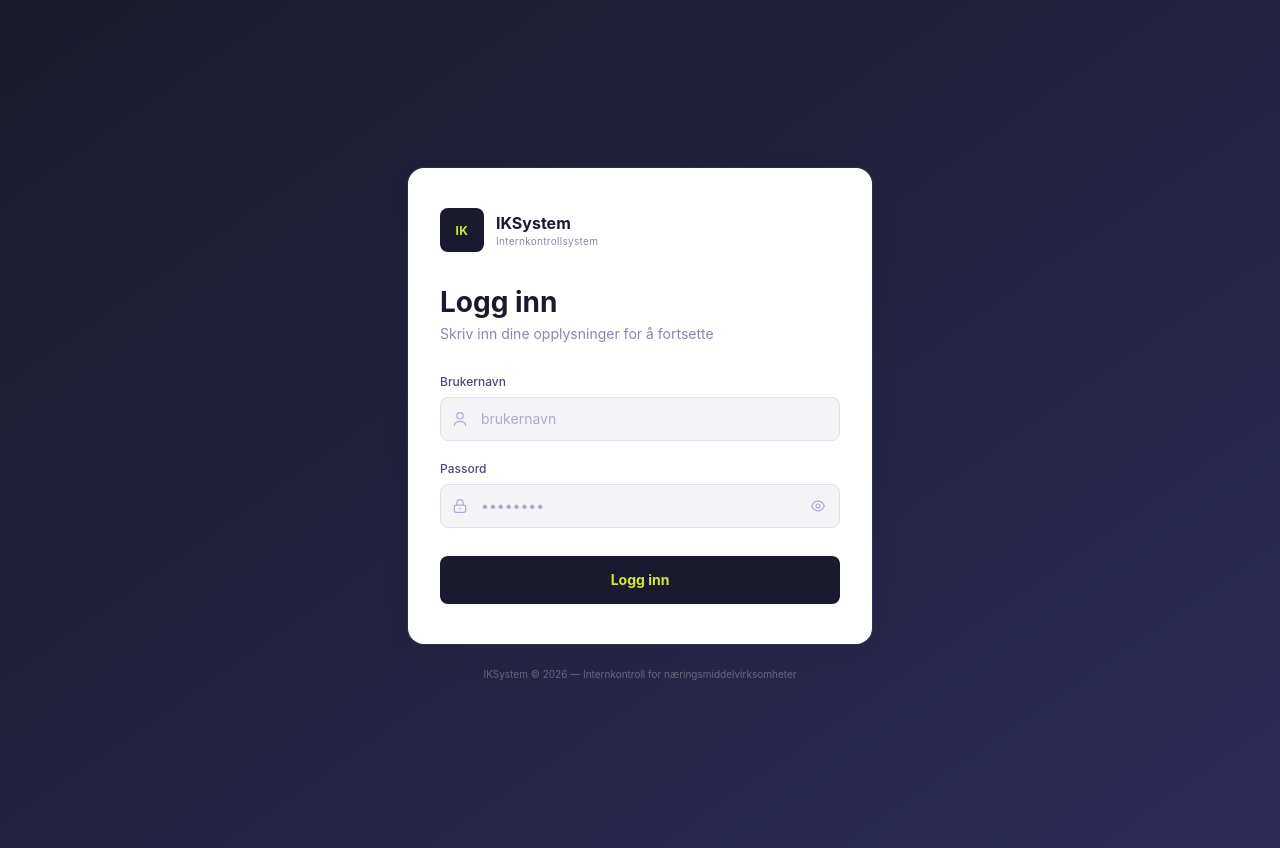
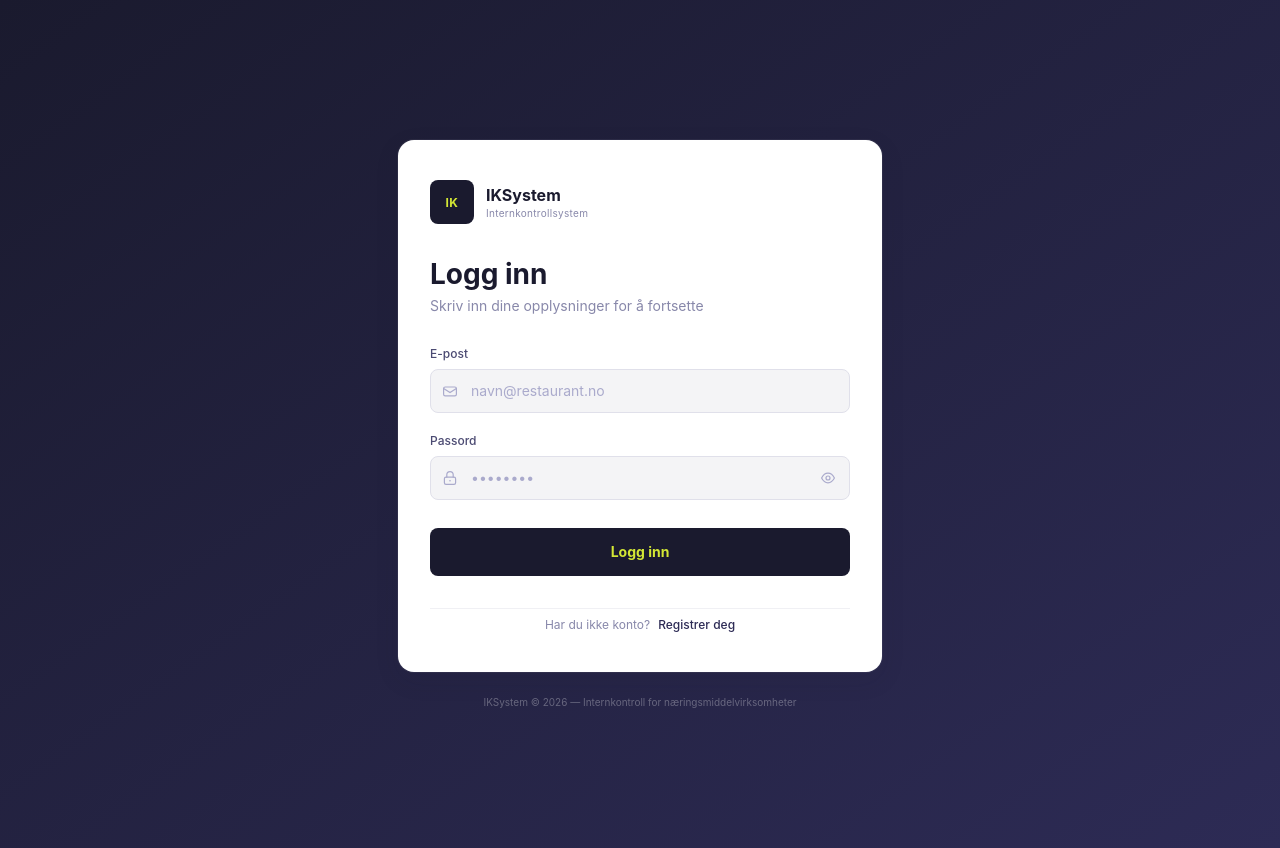
Before and after one commit to Fredrik3B/fullstack-IDATT2105, a Vue app in the folder frontend/restaurantapp-frontend/: page /login in a window 1280 px wide. Built offline with nearby package versions, Linux system fonts and the light colour scheme.

Commit message:
change from username to email registration and added button for registration page

```diff
--- a/frontend/restaurantapp-frontend/src/router/index.js
+++ b/frontend/restaurantapp-frontend/src/router/index.js
@@ -8,6 +8,11 @@ const router = createRouter({
       path: '/login',
       name: 'login',
       component: () => import('../views/auth/LoginView.vue')
+    },
+    {
+      path: '/register',
+      name: 'register',
+      component: () => import('../views/auth/RegisterView.vue')
     },
     {
       path: '/',
--- a/frontend/restaurantapp-frontend/src/views/auth/LoginView.vue
+++ b/frontend/restaurantapp-frontend/src/views/auth/LoginView.vue
@@ -1,6 +1,6 @@
 <template>
-  <div class="login-page">
-    <div class="login-card">
+  <div class="auth-page">
+    <div class="auth-card">
 
       <div class="brand">
         <div class="brand-logo">
@@ -17,29 +17,31 @@
         <p class="card-subtitle">Skriv inn dine opplysninger for å fortsette</p>
       </div>
 
-      <form class="login-form" @submit.prevent="handleLogin">
-        <div class="field-group" :class="{ 'has-error': errors.username }">
-          <label class="field-label" for="username">Brukernavn</label>
+      <form class="auth-form" @submit.prevent="handleLogin">
+        <div class="field-group" :class="{ 'has-error': errors.email }">
+          <label class="field-label" for="email">E-post</label>
           <div class="field-wrapper">
             <svg class="field-icon" viewBox="0 0 20 20" fill="none" xmlns="http://www.w3.org/2000/svg">
-              <path d="M10 10C12.2091 10 14 8.20914 14 6C14 3.79086 12.2091 2 10 2C7.79086 2 6 3.79086 6 6C6 8.20914 7.79086 10 10 10Z" stroke="currentColor" stroke-width="1.5" stroke-linecap="round" stroke-linejoin="round"/>
-              <path d="M3 18C3 15.2386 6.13401 13 10 13C13.866 13 17 15.2386 17 18" stroke="currentColor" stroke-width="1.5" stroke-linecap="round" stroke-linejoin="round"/>
+              <rect x="2" y="5" width="16" height="11" rx="2" stroke="currentColor" stroke-width="1.5"/>
+              <path d="M2 7L10 12L18 7" stroke="currentColor" stroke-width="1.5" stroke-linecap="round"/>
             </svg>
             <input
-              id="username"
-              v-model="form.username"
-              type="text"
+              id="email"
+              v-model="form.email"
+              type="email"
               class="field-input"
-              placeholder="brukernavn"
-              autocomplete="username"
-              @input="clearError('username')"
+              placeholder="navn@restaurant.no"
+              autocomplete="email"
+              @input="clearError('email')"
             />
           </div>
-          <span v-if="errors.username" class="field-error">{{ errors.username }}</span>
+          <span v-if="errors.email" class="field-error">{{ errors.email }}</span>
         </div>
 
         <div class="field-group" :class="{ 'has-error': errors.password }">
-          <label class="field-label" for="password">Passord</label>
+          <div class="label-row">
+            <label class="field-label" for="password">Passord</label>
+          </div>
           <div class="field-wrapper">
             <svg class="field-icon" viewBox="0 0 20 20" fill="none" xmlns="http://www.w3.org/2000/svg">
               <rect x="3" y="9" width="14" height="9" rx="2" stroke="currentColor" stroke-width="1.5"/>
@@ -68,7 +70,7 @@
           <span v-if="errors.password" class="field-error">{{ errors.password }}</span>
         </div>
 
-        <div v-if="loginError" class="login-error">
+        <div v-if="loginError" class="alert alert--error">
           <svg viewBox="0 0 20 20" fill="none" xmlns="http://www.w3.org/2000/svg">
             <circle cx="10" cy="10" r="8" stroke="currentColor" stroke-width="1.5"/>
             <path d="M10 6V10" stroke="currentColor" stroke-width="1.5" stroke-linecap="round"/>
@@ -77,15 +79,20 @@
           {{ loginError }}
         </div>
 
-        <button type="submit" class="btn-login" :disabled="isLoading">
+        <button type="submit" class="btn-primary" :disabled="isLoading">
           <span v-if="!isLoading">Logg inn</span>
           <span v-else class="spinner"></span>
         </button>
       </form>
 
+      <div class="auth-footer">
+        <span class="auth-footer-text">Har du ikke konto?</span>
+        <RouterLink to="/register" class="auth-link">Registrer deg</RouterLink>
+      </div>
+
     </div>
 
-    <p class="footer-text">
+    <p class="page-footer">
       IKSystem &copy; {{ new Date().getFullYear() }} &mdash; Internkontroll for næringsmiddelvirksomheter
     </p>
   </div>
@@ -97,16 +104,8 @@ import { useRouter } from 'vue-router'
 
 const router = useRouter()
 
-const form = reactive({
-  username: '',
-  password: ''
-})
-
-const errors = reactive({
-  username: '',
-  password: ''
-})
-
+const form = reactive({ email: '', password: '' })
+const errors = reactive({ email: '', password: '' })
 const showPassword = ref(false)
 const isLoading = ref(false)
 const loginError = ref('')
@@ -118,8 +117,8 @@ function clearError(field) {
 
 function validate() {
   let valid = true
-  if (!form.username.trim()) {
-    errors.username = 'Brukernavn er påkrevd'
+  if (!form.email.trim()) {
+    errors.email = 'E-post er påkrevd'
     valid = false
   }
   if (!form.password) {
@@ -131,16 +130,14 @@ function validate() {
 
 async function handleLogin() {
   if (!validate()) return
-
   isLoading.value = true
   loginError.value = ''
-
   try {
     // TODO: replace with real API call
     await new Promise(resolve => setTimeout(resolve, 800))
     router.push({ name: 'dashboard' })
   } catch {
-    loginError.value = 'Feil brukernavn eller passord. Prøv igjen.'
+    loginError.value = 'Feil e-post eller passord. Prøv igjen.'
   } finally {
     isLoading.value = false
   }
@@ -148,7 +145,8 @@ async function handleLogin() {
 </script>
 
 <style scoped>
-.login-page {
+/* ── Page shell ── */
+.auth-page {
   min-height: 100vh;
   display: flex;
   flex-direction: column;
@@ -160,9 +158,9 @@ async function handleLogin() {
 }
 
 /* ── Card ── */
-.login-card {
+.auth-card {
   width: 100%;
-  max-width: 400px;
+  max-width: 420px;
   background: var(--color-bg-primary);
   border-radius: var(--radius-xl);
   box-shadow: var(--shadow-lg), 0 0 0 1px rgba(255,255,255,0.06);
@@ -239,7 +237,7 @@ async function handleLogin() {
 }
 
 /* ── Form ── */
-.login-form {
+.auth-form {
   display: flex;
   flex-direction: column;
   gap: var(--space-5);
@@ -249,6 +247,12 @@ async function handleLogin() {
   display: flex;
   flex-direction: column;
   gap: var(--space-2);
+}
+
+.label-row {
+  display: flex;
+  align-items: center;
+  justify-content: space-between;
 }
 
 .field-label {
@@ -284,13 +288,11 @@ async function handleLogin() {
   border: 1.5px solid var(--color-border);
   border-radius: var(--radius-md);
   outline: none;
-  transition: border-color var(--transition-fast), box-shadow var(--transition-fast);
+  transition: border-color var(--transition-fast), box-shadow var(--transition-fast), background var(--transition-fast);
   box-sizing: border-box;
 }
 
-.field-input::placeholder {
-  color: var(--color-text-hint);
-}
+.field-input::placeholder { color: var(--color-text-hint); }
 
 .field-input:focus {
   border-color: var(--color-dark-secondary);
@@ -298,13 +300,8 @@ async function handleLogin() {
   background: var(--color-bg-primary);
 }
 
-.has-error .field-input {
-  border-color: var(--color-danger);
-}
-
-.has-error .field-input:focus {
-  box-shadow: 0 0 0 3px rgba(204, 51, 51, 0.12);
-}
+.has-error .field-input { border-color: var(--color-danger); }
+.has-error .field-input:focus { box-shadow: 0 0 0 3px rgba(204, 51, 51, 0.12); }
 
 .toggle-password {
   position: absolute;
@@ -322,42 +319,36 @@ async function handleLogin() {
   transition: color var(--transition-fast);
 }
 
-.toggle-password:hover {
-  color: var(--color-text-secondary);
-}
-
-.toggle-password svg {
-  width: 16px;
-  height: 16px;
-}
+.toggle-password:hover { color: var(--color-text-secondary); }
+.toggle-password svg { width: 16px; height: 16px; }
 
 .field-error {
   font-size: var(--font-size-xs);
   color: var(--color-danger);
 }
 
-/* ── Login error banner ── */
-.login-error {
+/* ── Alerts ── */
+.alert {
   display: flex;
   align-items: center;
   gap: var(--space-2);
   padding: var(--space-3) var(--space-4);
+  border-radius: var(--radius-md);
+  font-size: var(--font-size-sm);
+}
+
+.alert svg { width: 16px; height: 16px; flex-shrink: 0; }
+
+.alert--error {
   background: var(--color-danger-bg);
   border: 1px solid var(--color-danger-border);
-  border-radius: var(--radius-md);
-  font-size: var(--font-size-sm);
   color: var(--color-danger-text);
 }
 
-.login-error svg {
-  width: 16px;
-  height: 16px;
-  flex-shrink: 0;
-  color: var(--color-danger);
-}
+.alert--error svg { color: var(--color-danger); }
 
-/* ── Submit button ── */
-.btn-login {
+/* ── Primary button ── */
+.btn-primary {
   height: 48px;
   width: 100%;
   background: var(--color-dark-primary);
@@ -375,18 +366,9 @@ async function handleLogin() {
   margin-top: var(--space-2);
 }
 
-.btn-login:hover:not(:disabled) {
-  background: var(--color-dark-secondary);
-}
-
-.btn-login:active:not(:disabled) {
-  transform: scale(0.99);
-}
-
-.btn-login:disabled {
-  opacity: 0.6;
-  cursor: not-allowed;
-}
+.btn-primary:hover:not(:disabled) { background: var(--color-dark-secondary); }
+.btn-primary:active:not(:disabled) { transform: scale(0.99); }
+.btn-primary:disabled { opacity: 0.6; cursor: not-allowed; }
 
 /* ── Spinner ── */
 .spinner {
@@ -398,12 +380,35 @@ async function handleLogin() {
   animation: spin 0.7s linear infinite;
 }
 
-@keyframes spin {
-  to { transform: rotate(360deg); }
+@keyframes spin { to { transform: rotate(360deg); } }
+
+/* ── Footer link row ── */
+.auth-footer {
+  display: flex;
+  align-items: center;
+  justify-content: center;
+  gap: var(--space-2);
+  padding-top: var(--space-2);
+  border-top: 1px solid var(--color-border-subtle);
 }
 
-/* ── Footer ── */
-.footer-text {
+.auth-footer-text {
+  font-size: var(--font-size-sm);
+  color: var(--color-text-muted);
+}
+
+.auth-link {
+  font-size: var(--font-size-sm);
+  font-weight: var(--font-weight-medium);
+  color: var(--color-dark-secondary);
+  text-decoration: none;
+  transition: color var(--transition-fast);
+}
+
+.auth-link:hover { color: var(--color-text-primary); }
+
+/* ── Page footer ── */
+.page-footer {
   font-size: var(--font-size-xs);
   color: rgba(255, 255, 255, 0.3);
   text-align: center;
@@ -412,12 +417,7 @@ async function handleLogin() {
 
 /* ── Responsive ── */
 @media (max-width: 480px) {
-  .login-card {
-    padding: var(--space-8) var(--space-6);
-  }
-
-  .card-title {
-    font-size: var(--font-size-xl);
-  }
+  .auth-card { padding: var(--space-8) var(--space-6); }
+  .card-title { font-size: var(--font-size-xl); }
 }
 </style>
```
